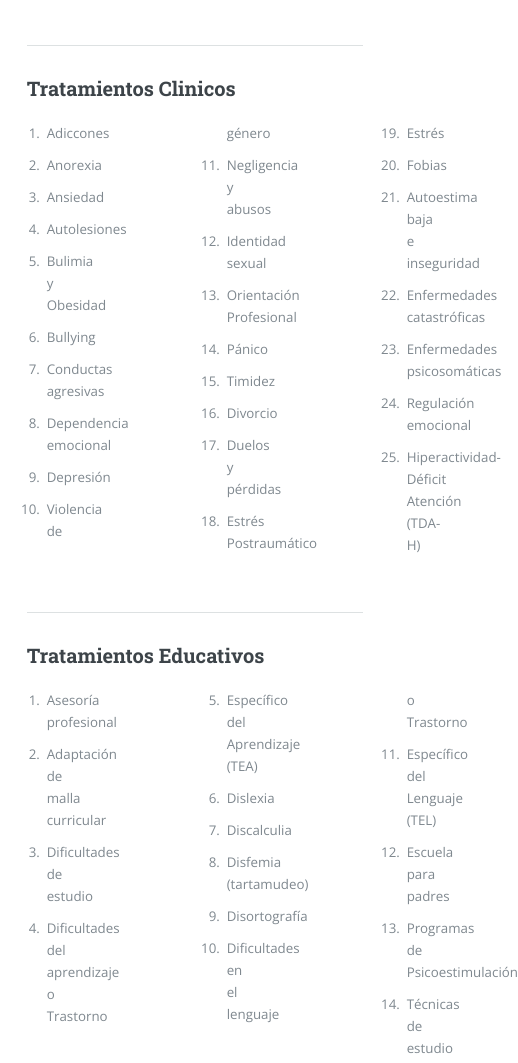
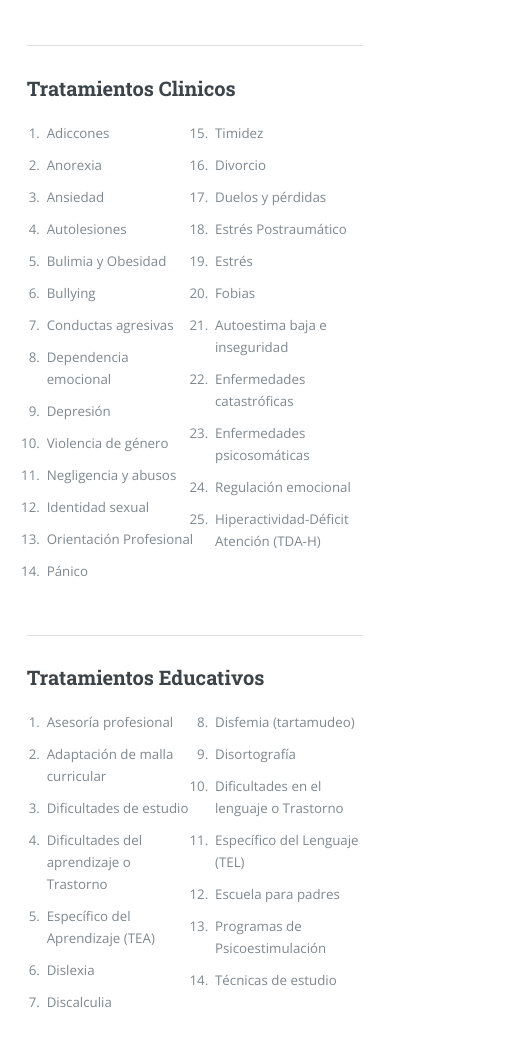
Before and after one commit to carlodaniel-dev/centro-perfectaAlegria, a plain HTML site: page generic.html in a window 390 px wide. Shown: the part 2322-3385 px from the top of the page, 518 px wide, since content can reach past the window. After the commit the page ends 3358 px from the top, so only its background shows below. Drawn offline with nearby package versions, Linux system fonts and the light colour scheme.

Commit message:
Improve responsive design lists and banner images
- Adjust listas column count and gap.
- Make banner images flexible using object-fit and max-height.
- Improve overall readability on smaller screens.

```diff
--- a/assets/styles/main.css
+++ b/assets/styles/main.css
@@ -405,10 +405,16 @@ a.image {
 
 .listas {
   column-count: 3;
-  column-gap: 180px;
+  column-gap: 40px;
+  width: 100%;
 }
 
-.listas li,
+.listas li {
+  margin-bottom: 10px;
+  /* Evita que un elemento de la lista se corte entre dos columnas */
+  break-inside: avoid-column;
+}
+
 .lista2,
 .lista3 {
   margin-bottom: 10px;
@@ -1473,3 +1479,29 @@ button:disabled,
 #menu>ul>li>ul>li {
   margin: 0.125em 0 0 0;
 }
+
+/* Ajuste para que las imágenes del banner sean flexibles en móviles */
+@media screen and (max-width: 736px) {
+    #banner .image .fundacion {
+        height: auto;      /* Permite que la altura se ajuste sola */
+        max-height: 300px; /* Evita que ocupe toda la pantalla */
+        width: 100%;
+        object-fit: cover;
+    }
+}
+
+/* Tablet (Pantallas medianas) */
+@media screen and (max-width: 980px) {
+  .listas {
+    column-count: 2;
+    column-gap: 30px;
+  }
+}
+
+/* Celular (Pantallas pequeñas) */
+@media screen and (max-width: 480px) {
+  .listas {
+    column-count: 2; /* Dos Columnas para que sea legible */
+    column-gap: 0;
+  }
+}
```
